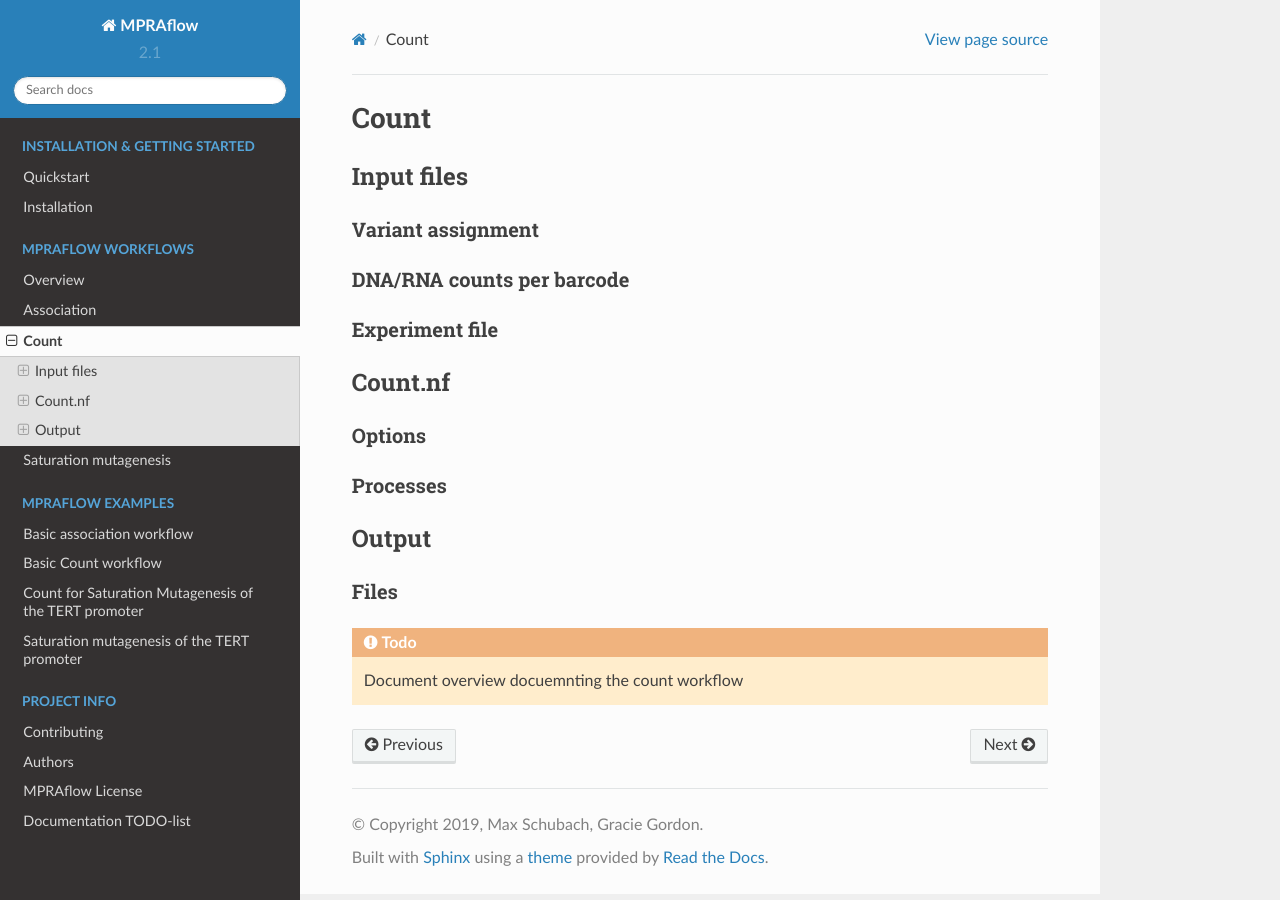
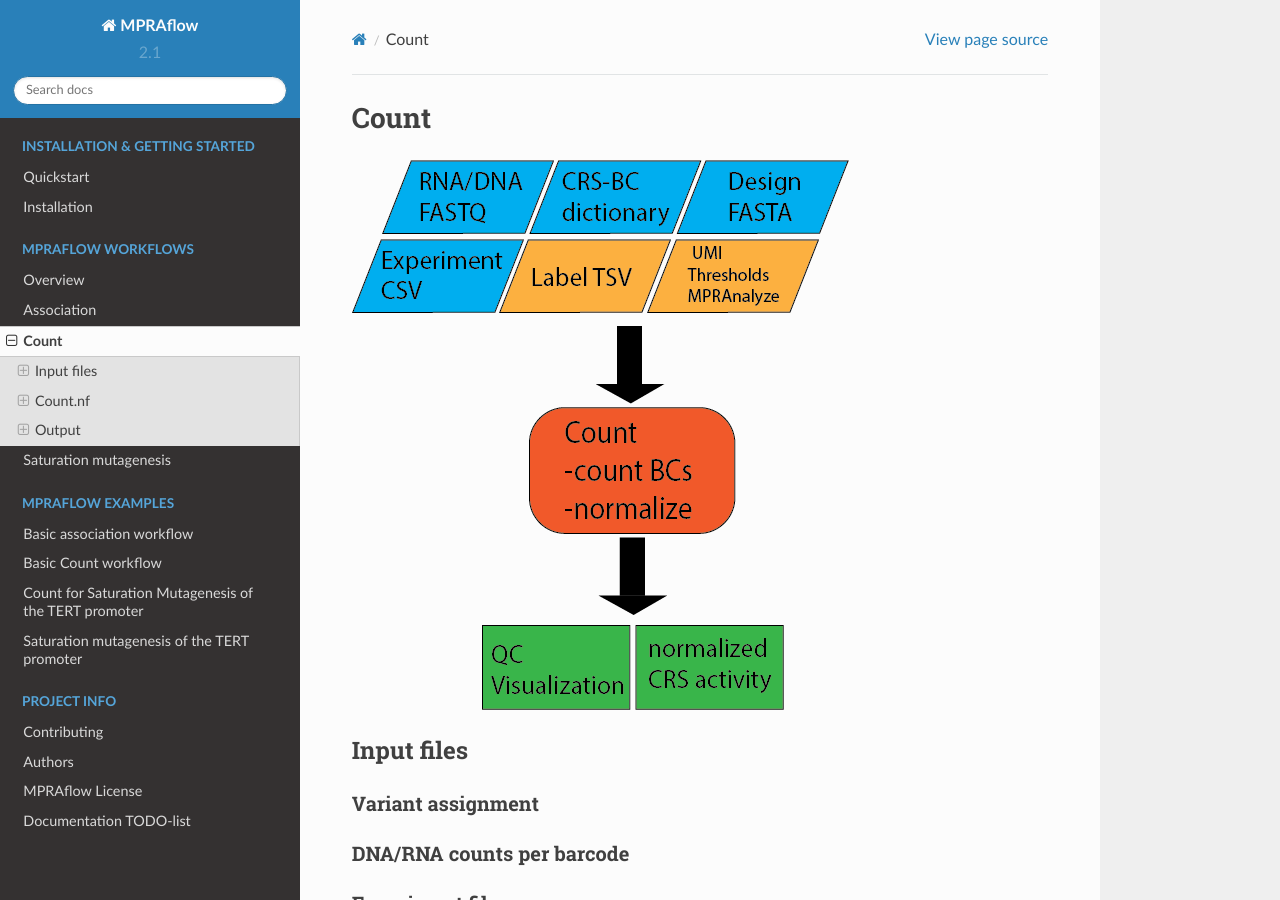
Before and after one commit to shendurelab/MPRAflow, a Sphinx documentation site: the page built from docs/count.rst, in a window 1280 px wide and 900 px high. Built offline with Sphinx 7.4.7 and the Read the Docs theme 2.0.0, drawn with Linux system fonts in a browser that asks for light colours; formulas are drawn with MathJax 3; pages that are not in the unit, such as notebooks, are missing from menus.

Commit message:
Update count.rst

```diff
--- a/docs/count.rst
+++ b/docs/count.rst
@@ -3,6 +3,8 @@
 =====================
 Count
 =====================
+
+.. figure:: https://github.com/shendurelab/MPRAflow/blob/master/Count_util.png
 
 Input files
 ===============
```
